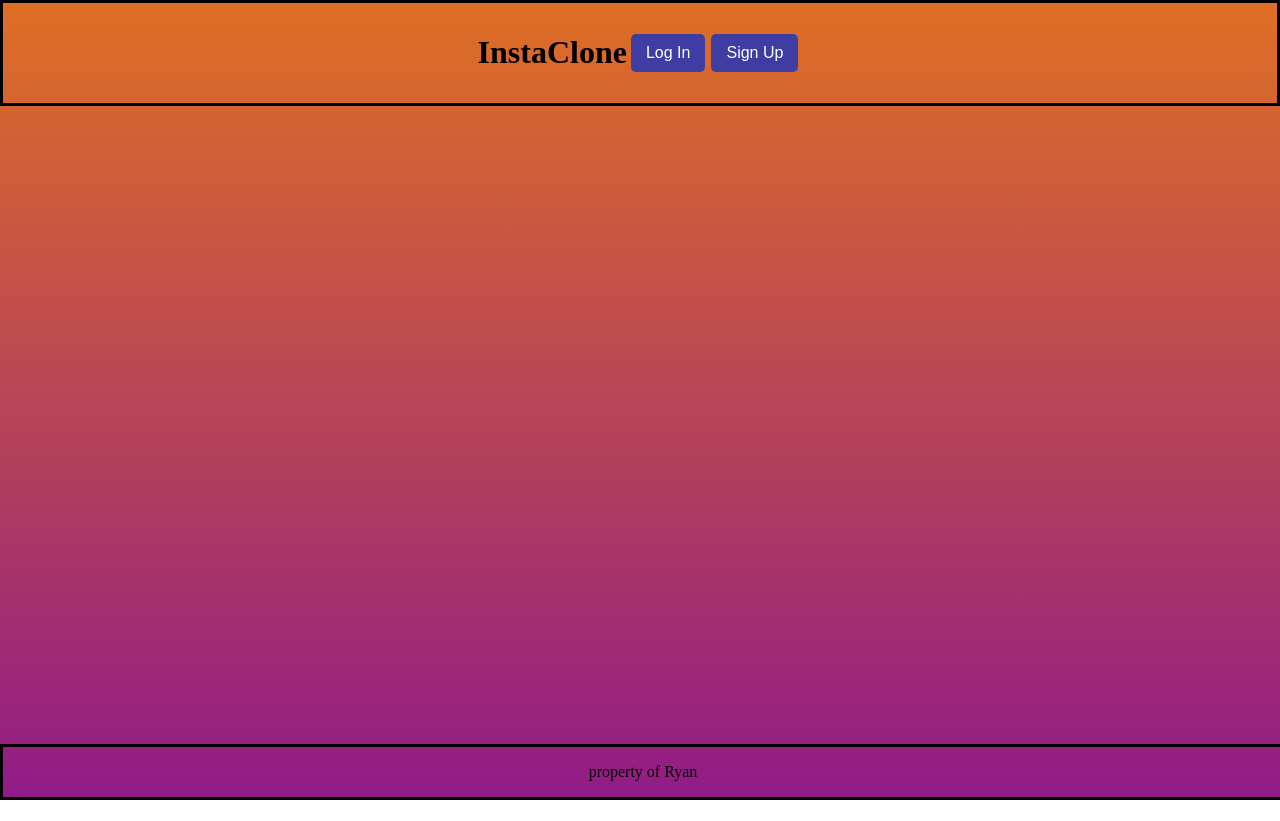
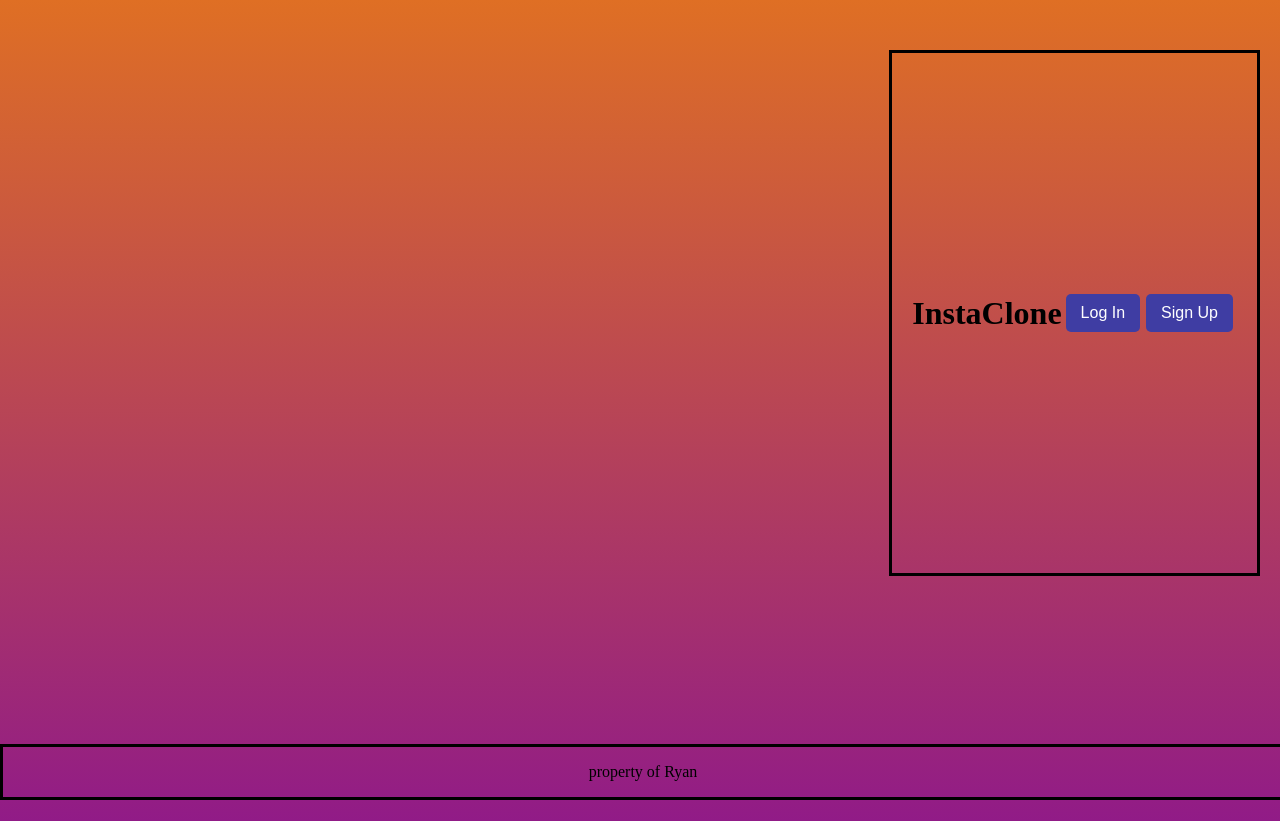
Before and after one commit to LastGreenseer/M55_instaclone_FE, a React (Vite) app: page / in a window 1280 px wide. Before the commit the page ends 800 px from the top, so only its background shows below. Built offline with nearby package versions, Linux system fonts and the light colour scheme; no server answers.

Commit message:
style: reposistioned header to be more inline with instagram

```diff
--- a/src/index.css
+++ b/src/index.css
@@ -5,10 +5,13 @@
 }
 
 header {
+  position: absolute;
   justify-content: center;
   text-align: center;
   border: solid black;
-  top: 0;
+  height: 500px;
+  top: 50px;
+  right: 20px;
 }
 
 footer {
```
